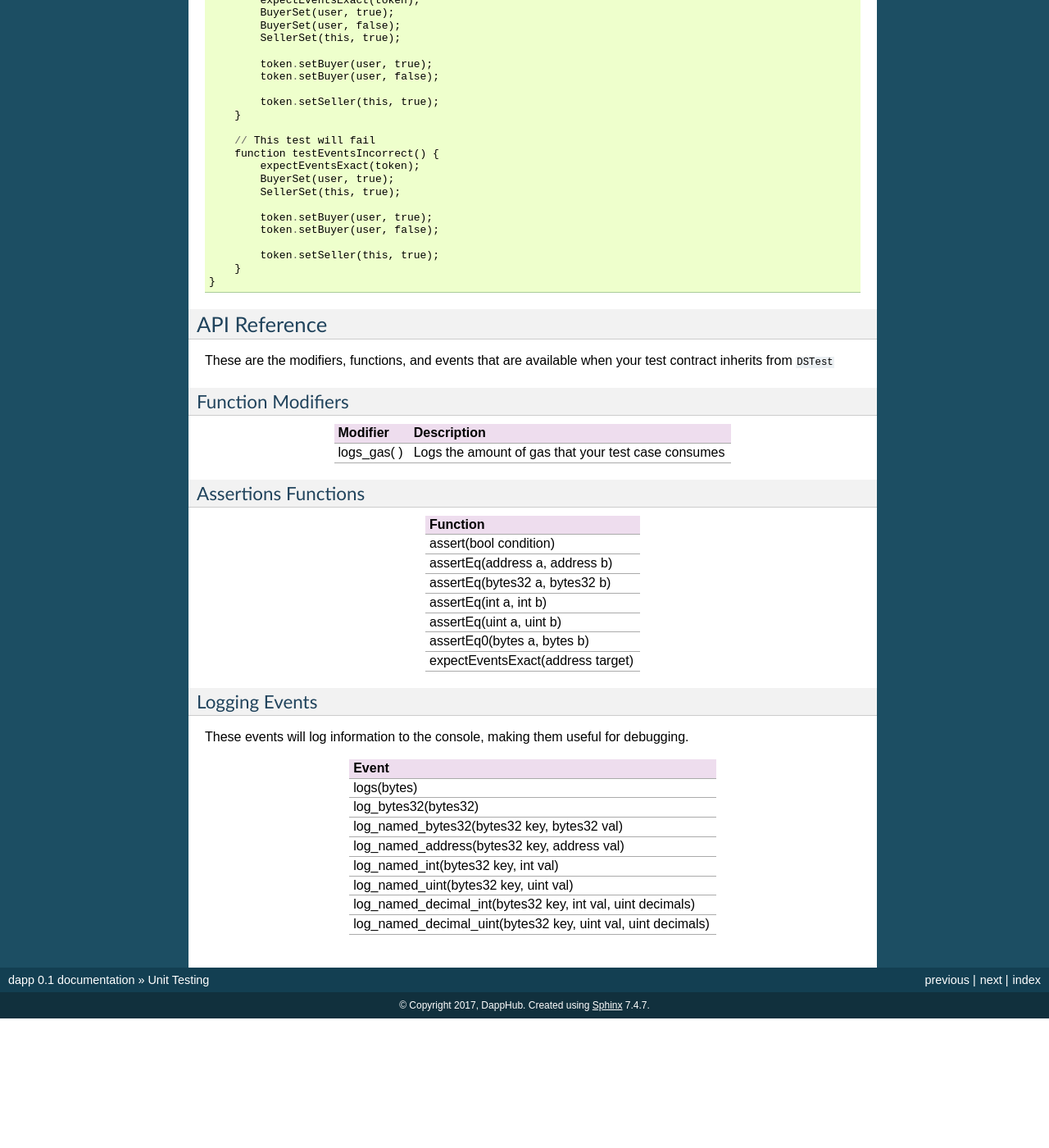
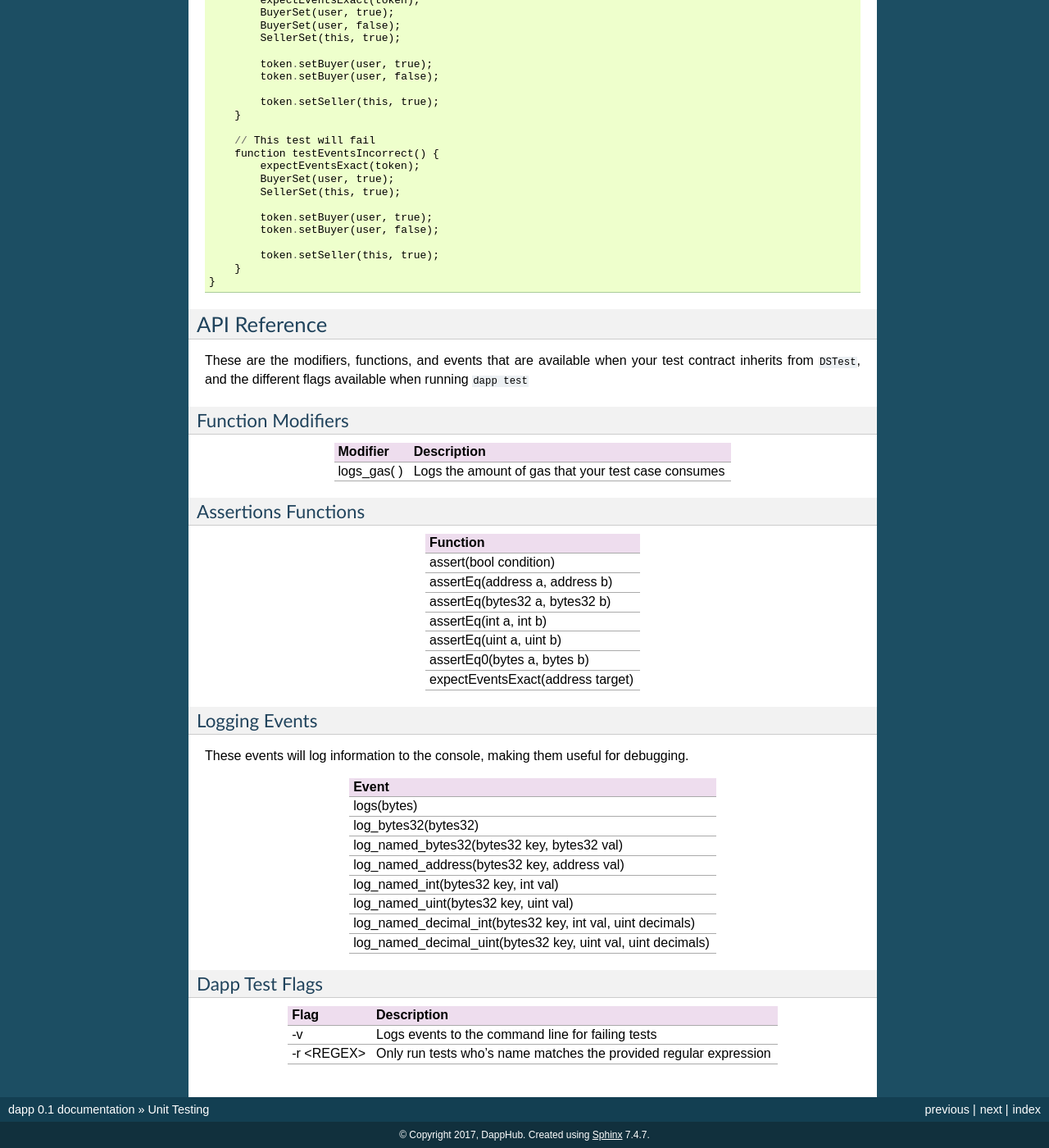
Before and after one commit to dapphub/dapptools, a Sphinx documentation site: the page built from docs/unit_testing.rst, in a window 1280 px wide and 1400 px high, scrolled down 2990 px. Shown: the whole window at 82% size. Built offline with Sphinx 7.4.7, drawn with Linux system fonts in a browser that asks for light colours; before the commit the page ends 4232 px from its top, so only the background shows below that.

Commit message:
add dapp test flags to docs

```diff
--- a/docs/unit_testing.rst
+++ b/docs/unit_testing.rst
@@ -204,7 +204,7 @@ And here is a contract to test it
 API Reference
 =============
 
-These are the modifiers, functions, and events that are available when your test contract inherits from ``DSTest``
+These are the modifiers, functions, and events that are available when your test contract inherits from ``DSTest``, and the different flags available when running ``dapp test``
 
 Function Modifiers
 ------------------
@@ -260,3 +260,14 @@ These events will log information to the console, making them useful for debuggi
 +--------------------------------------------------------------+
 | log_named_decimal_uint(bytes32 key, uint val, uint decimals) |
 +--------------------------------------------------------------+
+
+Dapp Test Flags
+---------------
+
++------------+-------------------------------------------------------------------+
+| Flag       | Description                                                       |
++============+===================================================================+
+| -v         | Logs events to the command line for failing tests                 |
++------------+-------------------------------------------------------------------+
+| -r <REGEX> | Only run tests who's name matches the provided regular expression |
++------------+-------------------------------------------------------------------+
```
